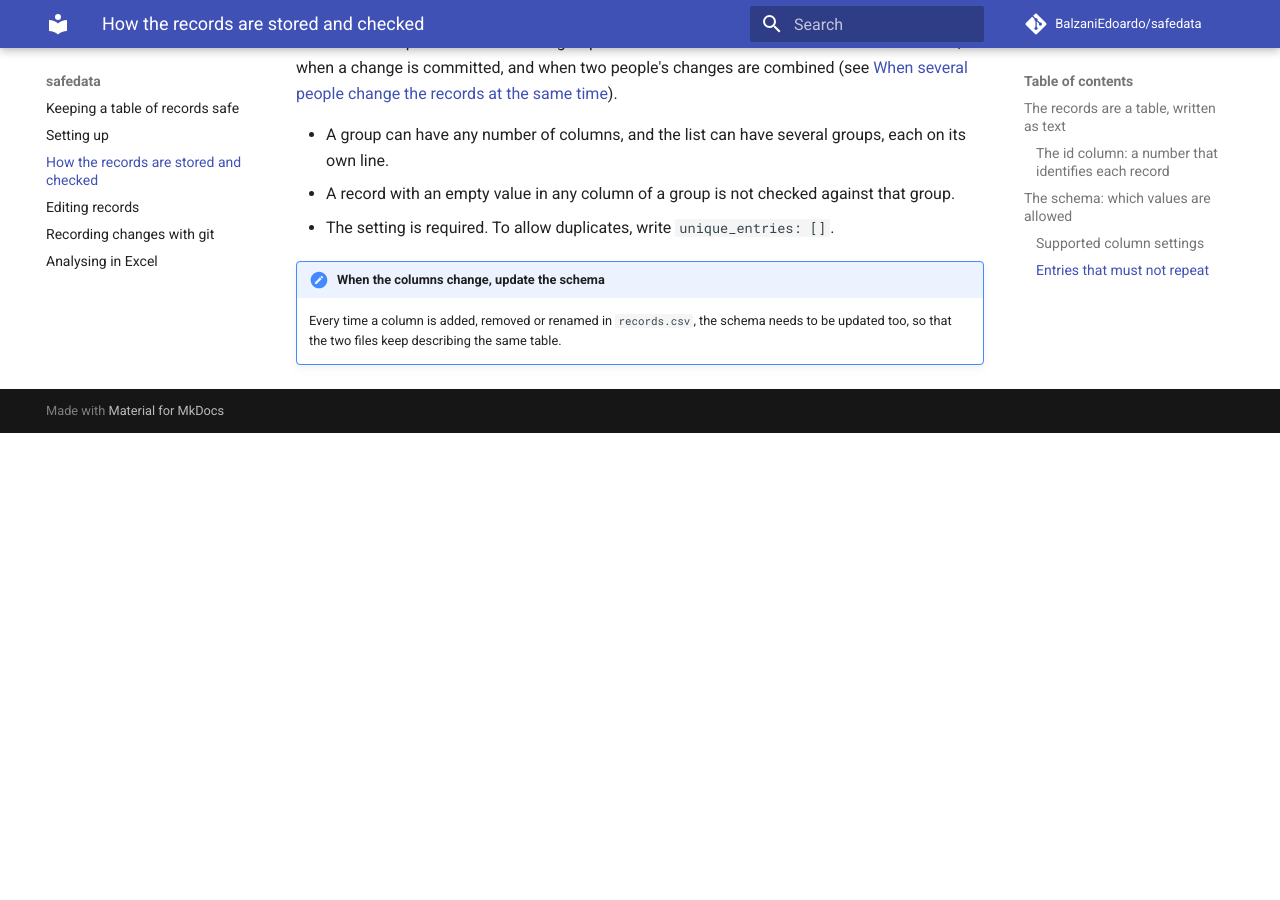
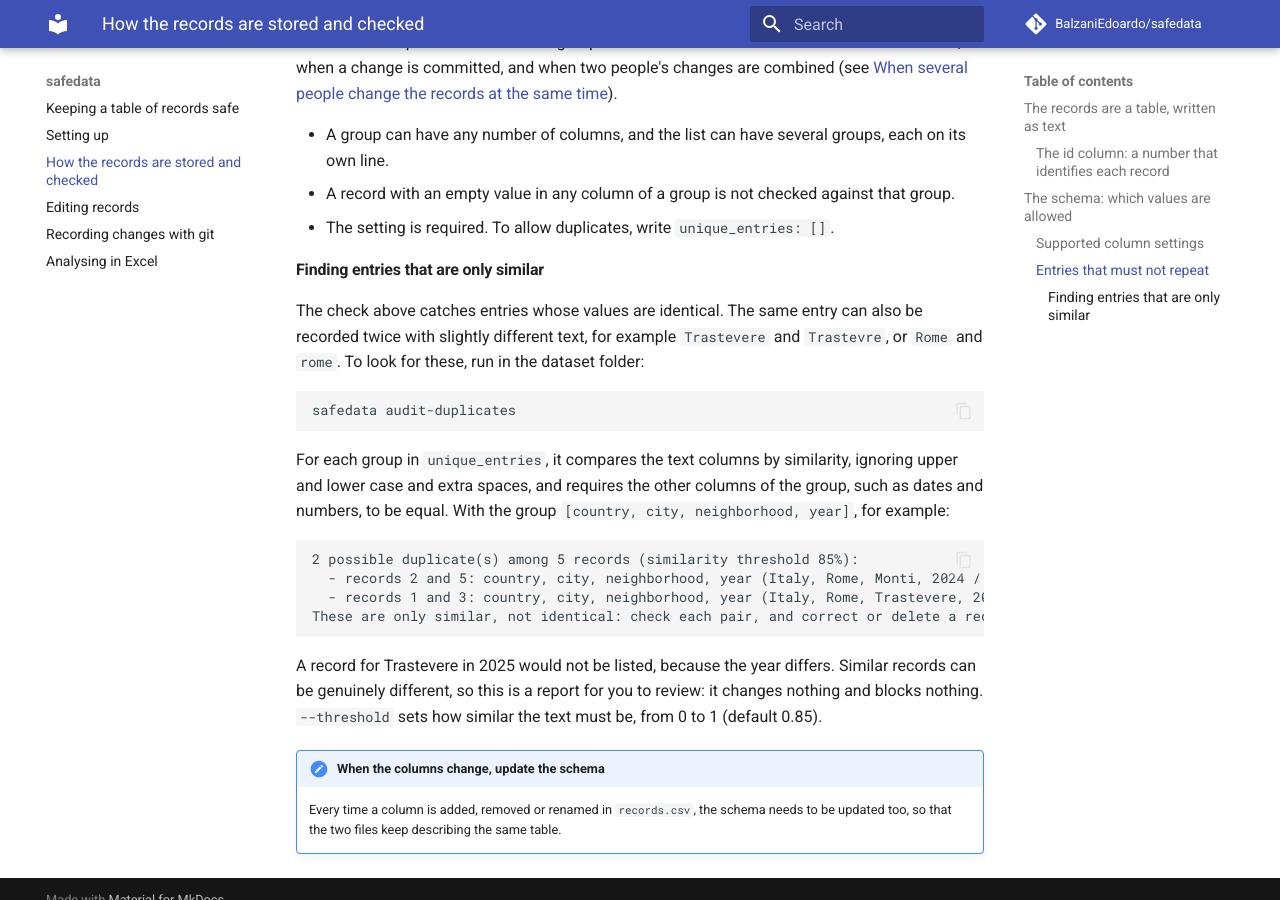
Before and after one commit to BalzaniEdoardo/safedata, an MkDocs documentation site: the page built from docs/records.md, in a window 1280 px wide and 900 px high, scrolled down 3482 px. Built offline with MkDocs 1.6.1 and Material for MkDocs 9.7.7, drawn with Linux system fonts in a browser that asks for light colours; comment, search, counter and statistics services are not loaded; before the commit the page ends 3915 px from its top, so only the background shows below that.

Commit message:
document audit

````diff
--- a/docs/records.md
+++ b/docs/records.md
@@ -111,6 +111,25 @@ A record that repeats the values of a group is refused when the records are save
 - A record with an empty value in any column of a group is not checked against that group.
 - The setting is required. To allow duplicates, write `unique_entries: []`.
 
+#### Finding entries that are only similar
+
+The check above catches entries whose values are identical. The same entry can also be recorded twice with slightly different text, for example `Trastevere` and `Trastevre`, or `Rome` and `rome`. To look for these, run in the dataset folder:
+
+```sh
+safedata audit-duplicates
+```
+
+For each group in `unique_entries`, it compares the text columns by similarity, ignoring upper and lower case and extra spaces, and requires the other columns of the group, such as dates and numbers, to be equal. With the group `[country, city, neighborhood, year]`, for example:
+
+```
+2 possible duplicate(s) among 5 records (similarity threshold 85%):
+  - records 2 and 5: country, city, neighborhood, year (Italy, Rome, Monti, 2024 / Italy, rome, Monti, 2024), 100% similar
+  - records 1 and 3: country, city, neighborhood, year (Italy, Rome, Trastevere, 2024 / Italy, Rome, Trastevre, 2024), 98% similar
+These are only similar, not identical: check each pair, and correct or delete a record with `safedata edit` where it is the same entry.
+```
+
+A record for Trastevere in 2025 would not be listed, because the year differs. Similar records can be genuinely different, so this is a report for you to review: it changes nothing and blocks nothing. `--threshold` sets how similar the text must be, from 0 to 1 (default 0.85).
+
 !!! note "When the columns change, update the schema"
 
     Every time a column is added, removed or renamed in `records.csv`, the schema needs to be updated too, so that the two files keep describing the same table.
````
Also changed, not shown: docs/editing.md (+2 -0 lines), docs/git.md (+6 -4 lines).
